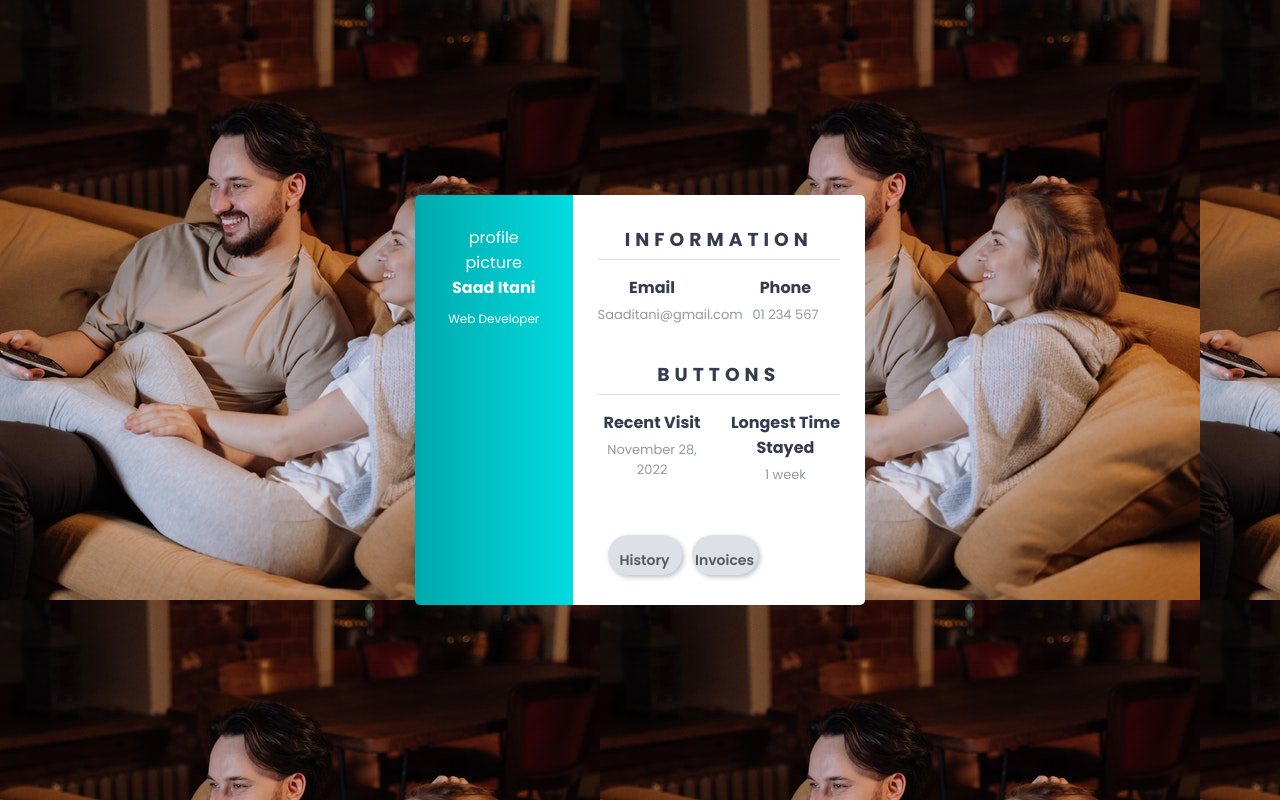
After one commit to Saad-Itani/351-Project, a Flask app: template Website/templates/profile.html in a window 1280 px wide. The commit adds this page. Run offline with Flask 2, Linux system fonts and the light colour scheme; the template is opened without the code that fills it, so the values that code supplies are empty; some libraries are stand-ins or nearby versions.

Commit message:
added a profile page

```diff
--- a/Website/static/style.css
+++ b/Website/static/style.css
@@ -1,4 +1,6 @@
 @import url('https://fonts.googleapis.com/css?family=Poppins:400,500,600,700&display=swap');
+@import url('https://fonts.googleapis.com/css?family=Josefin+Sans&display=swap');
+
 *{
   margin: 0;
   padding: 0;
@@ -240,3 +242,113 @@
 .invoice-box table tr.item td {
   border-bottom: 1px solid #eee;
 }
+
+.wrapper {
+  position: absolute;
+  top: 50%;
+  left: 50%;
+  transform: translate(-50%, -50%);
+  width: 450px;
+  display: flex;
+  box-shadow: 0 1px 20px 0 rgba(69, 90, 100, 0.08);
+}
+
+.wrapper .left {
+  width: 35%;
+  background: linear-gradient(to right, #01a9ac, #01dbdf);
+  padding: 30px 25px;
+  border-top-left-radius: 5px;
+  border-bottom-left-radius: 5px;
+  text-align: center;
+  color: #fff;
+}
+
+.wrapper .left img {
+  margin-bottom: 10px;
+  border-radius: 5px;
+}
+
+.wrapper .left h4 {
+  margin-bottom: 10px;
+}
+
+.wrapper .left p {
+  font-size: 12px;
+}
+
+.wrapper .right {
+  width: 65%;
+  background: #fff;
+  border-top-right-radius: 5px;
+  border-bottom-right-radius: 5px;
+  padding: 30px 25px;
+
+}
+
+.wrapper .right .info,
+.wrapper .right .projects {
+  margin-bottom: 25px;
+}
+
+.wrapper .right .info h3,
+.wrapper .right .projects h3 {
+  margin-bottom: 15px;
+  padding-bottom: 5px;
+  border-bottom: 1px solid #e0e0e0;
+  color: #353c4e;
+  text-transform: uppercase;
+  letter-spacing: 5px;
+}
+
+.wrapper .right .info_data,
+.wrapper .right .projects_data {
+  display: flex;
+  justify-content: space-between;
+}
+
+.wrapper .right .info_data .data,
+.wrapper .right .projects_data .data{
+  width: 45%;
+}
+
+.wrapper .right .info_data .data h4,
+.wrapper .right .projects_data .data h4{
+  color: #353c4e;
+  margin-bottom: 5px;
+}
+
+.wrapper .right .info_data .data p,
+.wrapper .right .projects_data .data p{
+  font-size: 13px;
+  margin-bottom: 10px;
+  color: #919aa3;
+}
+
+.wrapper .buttons ul {
+  display: flex;
+  width: 150px;
+  height: 55px;
+  margin-right: 10px;
+  border-radius: 5px;
+  text-align: center;
+  font-size: 7;
+  margin-left: 10px;
+
+}
+
+.wrapper .buttons ul .history {
+  font-size: 10;
+  width: 90px;
+  margin-right: 10px;
+  height: 40px;
+  font-size: 14;
+  text-align: center;
+}
+
+.wrapper .buttons ul .views {
+  font-size: 10;
+  width: 80px;
+  height: 40px;
+  font-size: 14;
+  text-align: center;
+}
--- /dev/null
+++ b/Website/templates/profile.html
@@ -0,0 +1,70 @@
+<html lang="en" dir="ltr">
+   <head>
+      <meta charset="utf-8">
+      <title>Invoice</title>
+      <link rel="stylesheet" href="../static/style.css">
+      <link rel="stylesheet" href="https://cdnjs.cloudflare.com/ajax/libs/font-awesome/5.15.3/css/all.min.css"/>
+      <script src="https://kit.fontawesome.com/b99e675b6e.js"></script>
+   </head>
+   <body align="center">
+
+    <header class = "header" id = "header">
+        <div class = "head-top">
+            <div class = "site-name">
+                <a href="index.html">
+                    <span>Hotel California</span>
+                </a>
+
+            </div>
+        </div>
+    </header>
+
+    <div class="wrapper">
+        <div class="left">
+            profile picture
+            <h4>Saad Itani</h4>
+            <p>Web Developer</p>
+        </div>
+
+        <div class="right">
+            <div class="info">
+                <h3>Information</h3>
+                <div class="info_data">
+                    <div class="data">
+                        <h4>Email</h4>
+                        <p>Saaditani@gmail.com</p>
+                    </div>
+                    <div class="data">
+                        <h4>Phone</h4>
+                        <p>01 234 567</p>
+                    </div>
+                </div>
+            </div>
+
+            <!-- second div -->
+
+            <div class="projects">
+                <h3>Buttons</h3>
+                <div class="info_data">
+                    <div class="data">
+                        <h4>Recent Visit</h4>
+                        <p>November 28, 2022</p>
+                    </div>
+                    <div class="data">
+                        <h4>Longest Time Stayed</h4>
+                        <p>1 week</p>
+                    </div>
+                </div>
+            </div>
+
+            <div class="buttons">
+                <ul>
+                    <button class="history">History</button>
+                    <button class="views">Invoices</button>
+                </ul>
+            </div>
+
+        </div>
+    </div>
+   </body>
+</html>
```
